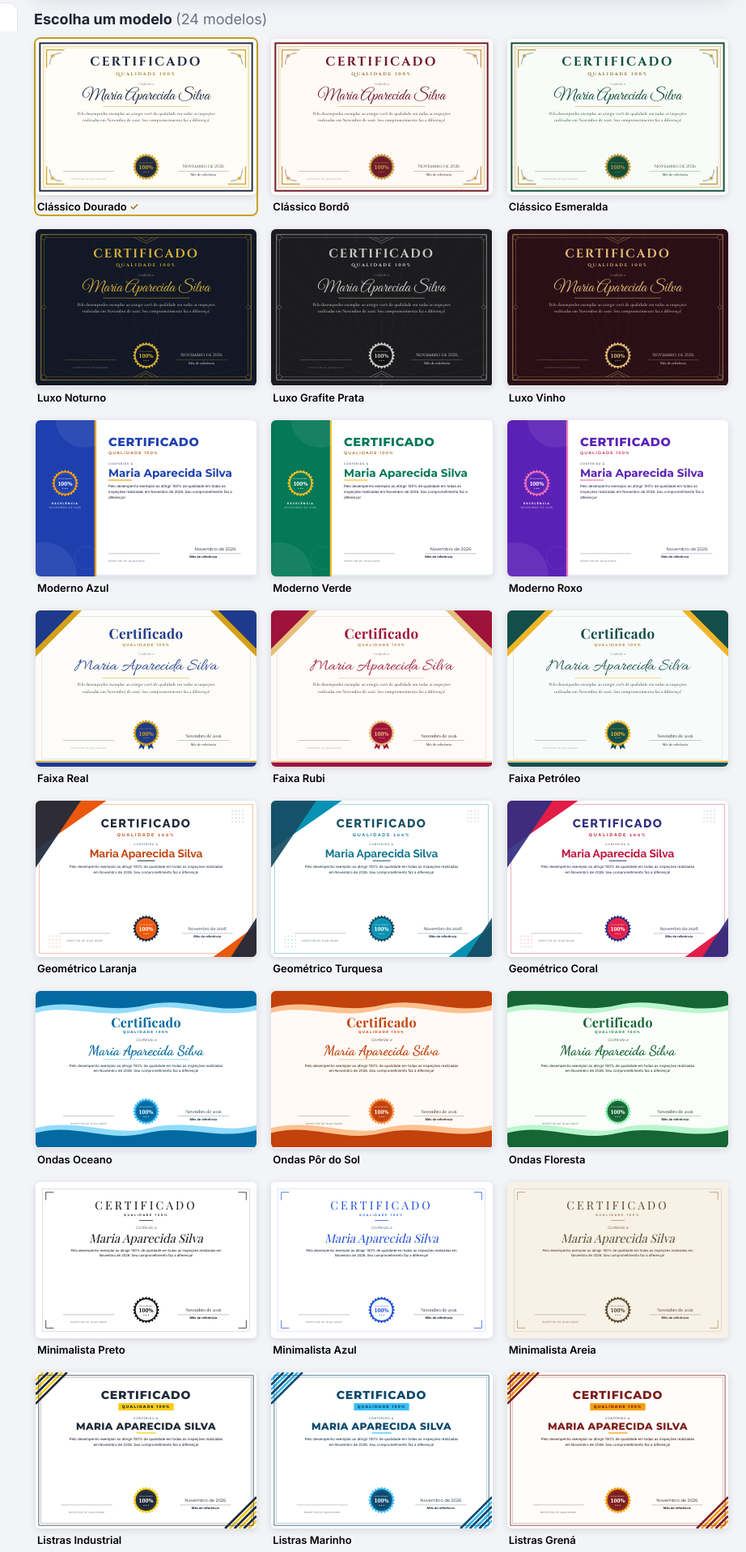
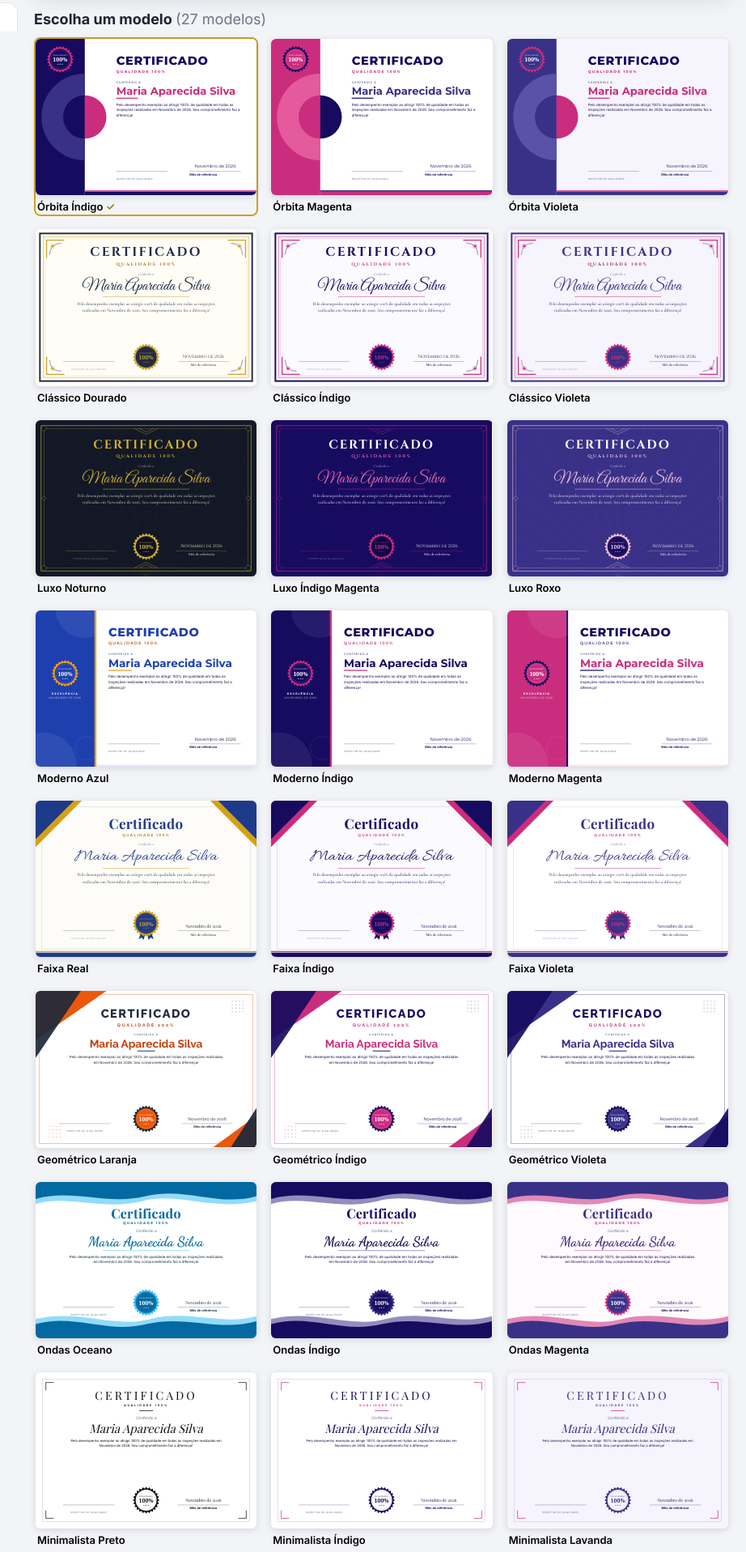
Before and after one commit to biel1412/selo_qualidade, a plain HTML site: page index.html in a window 1280 px wide. Shown: the part 751-2668 px from the top of the page at 81% size, without its empty margins (358-1280 px from the left). Drawn offline with nearby package versions, Linux system fonts and the light colour scheme; a web font is replaced by a local one.

Commit message:
Paleta índigo/roxo/magenta em 19 de 27 modelos + estilo Órbita
Recolore 2 modelos de cada estilo com #170b60, #393187 e #ca2d7e e
adiciona o estilo Órbita (3 variações), inspirado no desenho de círculos.

Co-Authored-By: Claude Opus 5.5 <noreply@anthropic.com>
Claude-Session: https://claude.ai/code/session_018ABQpP5TnsS85qUBjQh5NX

```diff
--- a/css/style.css
+++ b/css/style.css
@@ -152,6 +152,16 @@ code { background: #eef0f5; padding: 1px 5px; border-radius: 4px; font-size: 12.
   font-weight: 700; letter-spacing: .3em; font-size: 14px; text-transform: uppercase; }
 .lay-modern .band-label .band-month { font-weight: 400; letter-spacing: .12em; font-size: 13px; margin-top: 6px; opacity: .85; }
 
+/* Órbita (inspirado na paleta índigo/roxo/magenta) */
+.lay-orbita .content { left: 410px; right: 80px; top: 80px; bottom: 76px; align-items: flex-start; text-align: left; }
+.lay-orbita .title { font-weight: 800; letter-spacing: .05em; }
+.lay-orbita .subtitle { letter-spacing: .28em; font-size: 19px; font-family: 'Montserrat', sans-serif; font-weight: 700; }
+.lay-orbita .lead { font-style: normal; text-transform: uppercase; letter-spacing: .2em; font-size: 14px; font-weight: 600; margin-top: 34px; }
+.lay-orbita .name { font-weight: 700; padding: 0; }
+.lay-orbita .name-rule { width: 110px; height: 5px; }
+.lay-orbita .message { max-width: none; }
+.lay-orbita .band-seal { position: absolute; left: 55px; top: 34px; width: 140px; }
+
 /* Faixa */
 .lay-ribbon .content { top: 78px; bottom: 86px; }
 .lay-ribbon .title { text-transform: none; letter-spacing: .02em; }
@@ -182,7 +192,7 @@ code { background: #eef0f5; padding: 1px 5px; border-radius: 4px; font-size: 12.
 /* Listras */
 .lay-diagonal .content { left: 130px; right: 130px; }
 .lay-diagonal .title { font-weight: 800; letter-spacing: .06em; }
-.lay-diagonal .subtitle { width: auto; background: var(--accent); color: var(--primary); padding: 7px 18px; letter-spacing: .25em; font-size: 19px; font-family: 'Montserrat', sans-serif; font-weight: 800; }
+.lay-diagonal .subtitle { width: auto; background: var(--accent); color: var(--accent-text); padding: 7px 18px; letter-spacing: .25em; font-size: 19px; font-family: 'Montserrat', sans-serif; font-weight: 800; }
 .lay-diagonal .lead { font-style: normal; text-transform: uppercase; letter-spacing: .2em; font-size: 14px; font-weight: 600; margin-top: 30px; }
 .lay-diagonal .name { font-weight: 800; text-transform: uppercase; letter-spacing: .03em; }
 .lay-diagonal .name-rule { width: 100px; height: 5px; }
--- a/js/templates.js
+++ b/js/templates.js
@@ -12,40 +12,44 @@
   const LAYOUTS = {
     classic:  { title: "'Cinzel', serif",           body: "'Cormorant Garamond', serif", name: "'Great Vibes', cursive",    titleSize: 64, nameSize: 82, msgSize: 23, sealText: 'accent' },
     luxe:     { title: "'Cinzel', serif",           body: "'Cormorant Garamond', serif", name: "'Great Vibes', cursive",    titleSize: 62, nameSize: 82, msgSize: 23, sealText: 'accent', dark: true },
-    modern:   { title: "'Montserrat', sans-serif",  body: "'Inter', sans-serif",         name: "'Montserrat', sans-serif",  titleSize: 60, nameSize: 56, msgSize: 18, sealText: 'white' },
+    modern:   { title: "'Montserrat', sans-serif",  body: "'Inter', sans-serif",         name: "'Montserrat', sans-serif",  titleSize: 60, nameSize: 56, msgSize: 18, sealText: 'white', bandSeal: true },
     ribbon:   { title: "'Playfair Display', serif", body: "'Cormorant Garamond', serif", name: "'Allura', cursive",         titleSize: 70, nameSize: 86, msgSize: 23, sealText: 'accent', tails: true },
     geo:      { title: "'Raleway', sans-serif",     body: "'Inter', sans-serif",         name: "'Raleway', sans-serif",     titleSize: 60, nameSize: 56, msgSize: 18, sealText: 'white' },
     wave:     { title: "'Playfair Display', serif", body: "'Inter', sans-serif",         name: "'Dancing Script', cursive", titleSize: 66, nameSize: 70, msgSize: 18, sealText: 'white' },
     minimal:  { title: "'Playfair Display', serif", body: "'Inter', sans-serif",         name: "'Playfair Display', serif", titleSize: 58, nameSize: 60, msgSize: 17, sealText: 'primary' },
+    orbita:   { title: "'Montserrat', sans-serif",  body: "'Inter', sans-serif",         name: "'Montserrat', sans-serif",  titleSize: 60, nameSize: 54, msgSize: 18, sealText: 'white', bandSeal: true },
     diagonal: { title: "'Montserrat', sans-serif",  body: "'Inter', sans-serif",         name: "'Montserrat', sans-serif",  titleSize: 58, nameSize: 50, msgSize: 18, sealText: 'white' }
   };
 
-  /* ---------- Modelos (24) ---------- */
+  /* ---------- Modelos (27) ---------- */
   const RAW = [
+    ['orbita-indigo',      'Órbita Índigo',        'orbita',   { bg: '#ffffff', primary: '#170b60', ring: '#393187', half: '#ca2d7e', accent: '#ca2d7e', accentText: '#ca2d7e', text: '#170b60', muted: '#6b6894', titleColor: '#170b60', nameColor: '#ca2d7e' }],
+    ['orbita-magenta',     'Órbita Magenta',       'orbita',   { bg: '#ffffff', primary: '#ca2d7e', ring: '#e45a9c', half: '#170b60', accent: '#170b60', accentText: '#ca2d7e', text: '#170b60', muted: '#6b6894', titleColor: '#170b60', nameColor: '#393187' }],
+    ['orbita-violeta',     'Órbita Violeta',       'orbita',   { bg: '#f6f4fc', primary: '#393187', ring: '#5a52a8', half: '#ca2d7e', accent: '#ca2d7e', accentText: '#ca2d7e', text: '#1e1650', muted: '#6b6894', titleColor: '#170b60', nameColor: '#ca2d7e' }],
     ['classico-dourado',   'Clássico Dourado',     'classic',  { bg: '#fffdf6', primary: '#1f2a44', accent: '#c9a227', accentText: '#9a7716', text: '#1f2a44', muted: '#5b6478' }],
-    ['classico-bordo',     'Clássico Bordô',       'classic',  { bg: '#fffaf5', primary: '#6d1a2a', accent: '#c49a45', accentText: '#8f6a22', text: '#3a1d22', muted: '#7a5a5f' }],
-    ['classico-esmeralda', 'Clássico Esmeralda',   'classic',  { bg: '#f8fbf7', primary: '#0f4d3a', accent: '#b8963e', accentText: '#86691f', text: '#173b30', muted: '#5c7068' }],
+    ['classico-indigo',    'Clássico Índigo',      'classic',  { bg: '#fbfaff', primary: '#170b60', accent: '#ca2d7e', accentText: '#ca2d7e', text: '#170b60', muted: '#6b6894' }],
+    ['classico-violeta',   'Clássico Violeta',     'classic',  { bg: '#f6f4fc', primary: '#393187', accent: '#ca2d7e', accentText: '#a51f63', text: '#1e1650', muted: '#6b6894' }],
     ['luxo-noturno',       'Luxo Noturno',         'luxe',     { bg: '#121826', primary: '#0b1020', accent: '#d4af37', accentText: '#d4af37', text: '#f3ead2', muted: '#b9b2a0' }],
-    ['luxo-grafite',       'Luxo Grafite Prata',   'luxe',     { bg: '#1c1c1e', primary: '#111113', accent: '#c8c8c8', accentText: '#e5e5e5', text: '#f2f2f2', muted: '#a1a1a6' }],
-    ['luxo-vinho',         'Luxo Vinho',           'luxe',     { bg: '#2a0f17', primary: '#1a0910', accent: '#e0b973', accentText: '#e0b973', text: '#f7e9d7', muted: '#c9b29f' }],
+    ['luxo-indigo',        'Luxo Índigo Magenta',  'luxe',     { bg: '#170b60', primary: '#0f0745', accent: '#ca2d7e', accentText: '#e86aa9', text: '#ffffff', muted: '#b8b3e0', titleColor: '#ffffff', nameColor: '#e86aa9' }],
+    ['luxo-roxo',          'Luxo Roxo',            'luxe',     { bg: '#393187', primary: '#170b60', accent: '#f3c1dc', accentText: '#f3c1dc', text: '#ffffff', muted: '#cfcaf0', titleColor: '#ffffff', nameColor: '#f3c1dc' }],
     ['moderno-azul',       'Moderno Azul',         'modern',   { bg: '#ffffff', primary: '#1e40af', accent: '#f59e0b', accentText: '#b45309', text: '#0f172a', muted: '#64748b' }],
-    ['moderno-verde',      'Moderno Verde',        'modern',   { bg: '#ffffff', primary: '#047857', accent: '#fbbf24', accentText: '#a16207', text: '#0f172a', muted: '#64748b' }],
-    ['moderno-roxo',       'Moderno Roxo',         'modern',   { bg: '#ffffff', primary: '#5b21b6', accent: '#f472b6', accentText: '#be185d', text: '#1e1b4b', muted: '#6b7280' }],
+    ['moderno-indigo',     'Moderno Índigo',       'modern',   { bg: '#ffffff', primary: '#170b60', accent: '#ca2d7e', accentText: '#ca2d7e', text: '#170b60', muted: '#6b6894' }],
+    ['moderno-magenta',    'Moderno Magenta',      'modern',   { bg: '#ffffff', primary: '#ca2d7e', accent: '#170b60', accentText: '#393187', text: '#170b60', muted: '#6b6894', titleColor: '#170b60', nameColor: '#ca2d7e' }],
     ['faixa-real',         'Faixa Real',           'ribbon',   { bg: '#fdfcf8', primary: '#1e3a8a', accent: '#d4a017', accentText: '#a07a0c', text: '#1e293b', muted: '#64748b' }],
-    ['faixa-rubi',         'Faixa Rubi',           'ribbon',   { bg: '#fffbfa', primary: '#9f1239', accent: '#e5c07b', accentText: '#a8741f', text: '#3b0d1a', muted: '#7c5a62' }],
-    ['faixa-petroleo',     'Faixa Petróleo',       'ribbon',   { bg: '#f9fbfb', primary: '#134e4a', accent: '#f0b429', accentText: '#a87a06', text: '#0f2e2c', muted: '#5f7472' }],
+    ['faixa-indigo',       'Faixa Índigo',         'ribbon',   { bg: '#fbfaff', primary: '#170b60', accent: '#ca2d7e', accentText: '#ca2d7e', text: '#170b60', muted: '#6b6894' }],
+    ['faixa-violeta',      'Faixa Violeta',        'ribbon',   { bg: '#ffffff', primary: '#393187', accent: '#ca2d7e', accentText: '#ca2d7e', text: '#1e1650', muted: '#6b6894' }],
     ['geo-laranja',        'Geométrico Laranja',   'geo',      { bg: '#ffffff', primary: '#ea580c', accent: '#1e293b', accentText: '#c2410c', text: '#1e293b', muted: '#64748b', titleColor: '#1e293b', nameColor: '#c2410c' }],
-    ['geo-turquesa',       'Geométrico Turquesa',  'geo',      { bg: '#ffffff', primary: '#0891b2', accent: '#164e63', accentText: '#0e7490', text: '#0f2a33', muted: '#5b7480', titleColor: '#164e63', nameColor: '#0e7490' }],
-    ['geo-coral',          'Geométrico Coral',     'geo',      { bg: '#ffffff', primary: '#e11d48', accent: '#312e81', accentText: '#be123c', text: '#1e1b4b', muted: '#6b7280', titleColor: '#312e81', nameColor: '#be123c' }],
+    ['geo-indigo',         'Geométrico Índigo',    'geo',      { bg: '#ffffff', primary: '#ca2d7e', accent: '#170b60', accentText: '#ca2d7e', text: '#170b60', muted: '#6b6894', titleColor: '#170b60', nameColor: '#ca2d7e' }],
+    ['geo-violeta',        'Geométrico Violeta',   'geo',      { bg: '#ffffff', primary: '#393187', accent: '#170b60', accentText: '#ca2d7e', text: '#170b60', muted: '#6b6894', titleColor: '#170b60', nameColor: '#393187' }],
     ['ondas-oceano',       'Ondas Oceano',         'wave',     { bg: '#ffffff', primary: '#0369a1', accent: '#38bdf8', accentText: '#0369a1', text: '#0c2a3e', muted: '#5b7283' }],
-    ['ondas-por-do-sol',   'Ondas Pôr do Sol',     'wave',     { bg: '#fffaf5', primary: '#c2410c', accent: '#fb923c', accentText: '#c2410c', text: '#3b1d0e', muted: '#7c5d4c' }],
-    ['ondas-floresta',     'Ondas Floresta',       'wave',     { bg: '#fafdf9', primary: '#166534', accent: '#86efac', accentText: '#15803d', text: '#12301d', muted: '#5d7465' }],
+    ['ondas-indigo',       'Ondas Índigo',         'wave',     { bg: '#ffffff', primary: '#170b60', accent: '#393187', accentText: '#ca2d7e', text: '#170b60', muted: '#6b6894' }],
+    ['ondas-magenta',      'Ondas Magenta',        'wave',     { bg: '#fffafd', primary: '#393187', accent: '#ca2d7e', accentText: '#ca2d7e', text: '#170b60', muted: '#6b6894' }],
     ['minimal-preto',      'Minimalista Preto',    'minimal',  { bg: '#ffffff', primary: '#111111', accent: '#111111', accentText: '#111111', text: '#111111', muted: '#6b7280' }],
-    ['minimal-azul',       'Minimalista Azul',     'minimal',  { bg: '#ffffff', primary: '#1d4ed8', accent: '#1d4ed8', accentText: '#1d4ed8', text: '#0f172a', muted: '#64748b' }],
-    ['minimal-areia',      'Minimalista Areia',    'minimal',  { bg: '#f7f1e6', primary: '#5c4a32', accent: '#b08d57', accentText: '#8a6a3a', text: '#3d3122', muted: '#7d6c58' }],
+    ['minimal-indigo',     'Minimalista Índigo',   'minimal',  { bg: '#ffffff', primary: '#170b60', accent: '#ca2d7e', accentText: '#ca2d7e', text: '#170b60', muted: '#6b6894' }],
+    ['minimal-lavanda',    'Minimalista Lavanda',  'minimal',  { bg: '#f6f4fc', primary: '#393187', accent: '#ca2d7e', accentText: '#393187', text: '#1e1650', muted: '#6b6894' }],
     ['listras-industrial', 'Listras Industrial',   'diagonal', { bg: '#ffffff', primary: '#1f2937', accent: '#facc15', accentText: '#1f2937', text: '#111827', muted: '#6b7280' }],
-    ['listras-marinho',    'Listras Marinho',      'diagonal', { bg: '#ffffff', primary: '#0c4a6e', accent: '#38bdf8', accentText: '#0c4a6e', text: '#0b2537', muted: '#5b7283' }],
-    ['listras-grena',      'Listras Grená',        'diagonal', { bg: '#fffdfa', primary: '#7f1d1d', accent: '#f59e0b', accentText: '#7f1d1d', text: '#2d0f0f', muted: '#7a5c5c' }]
+    ['listras-indigo',     'Listras Índigo',       'diagonal', { bg: '#ffffff', primary: '#170b60', accent: '#ca2d7e', accentText: '#ffffff', text: '#170b60', muted: '#6b6894' }],
+    ['listras-violeta',    'Listras Violeta',      'diagonal', { bg: '#fbfaff', primary: '#393187', accent: '#ca2d7e', accentText: '#ffffff', text: '#1e1650', muted: '#6b6894' }]
   ];
 
   const TEMPLATES = RAW.map(([id, nome, layout, c]) => {
@@ -55,7 +59,7 @@
     t.nameColor = c.nameColor || (L.dark ? c.accent : c.primary);
     const sealText = L.sealText === 'accent' ? c.accent : L.sealText === 'primary' ? c.primary : '#ffffff';
     t.seal = {
-      star: layout === 'minimal' ? c.primary : c.accent,
+      star: layout === 'minimal' ? c.primary : layout === 'orbita' ? c.half : c.accent,
       center: layout === 'minimal' ? c.bg : c.primary,
       text: sealText
     };
@@ -155,6 +159,14 @@ ${dots}`;
       return `<rect x="34" y="34" width="1055" height="726" fill="none" stroke="${t.primary}" stroke-opacity="0.5" stroke-width="1"/>
 ${L(52, 52, 1, 1)}${L(1071, 52, -1, 1)}${L(52, 742, 1, -1)}${L(1071, 742, -1, -1)}`;
     },
+    orbita(t) {
+      return `<rect x="0" y="0" width="250" height="794" fill="${t.primary}"/>
+<path d="M250,177 A220,220 0 0,0 250,617 Z" fill="${t.ring}"/>
+<path d="M250,287 A110,110 0 0,0 250,507 Z" fill="${t.primary}"/>
+<path d="M250,287 A110,110 0 0,1 250,507 Z" fill="${t.half}"/>
+<rect x="250" y="776" width="873" height="18" fill="${t.primary}"/>
+<rect x="250" y="770" width="873" height="6" fill="${t.half}"/>`;
+    },
     diagonal(t) {
       let s = '';
       for (let i = 0; i < 6; i++) {
@@ -177,11 +189,12 @@ ${L(52, 52, 1, 1)}${L(1071, 52, -1, 1)}${L(52, 742, 1, -1)}${L(1071, 742, -1, -1
       `--title-size:${t.titleSize}px`, `--name-size:${t.nameSize}px`, `--msg-size:${t.msgSize}px`,
       `--sig-color:${d.sigColor}`
     ].join(';');
-    const isModern = t.layout === 'modern';
+    const isModern = t.layout === 'modern', bandSeal = !!t.bandSeal;
     const company = [d.empresa, d.setor].filter(Boolean).map(esc).join(' &nbsp;·&nbsp; ');
     return `<div class="cert lay-${t.layout}" style="${vars}">
 <svg class="deco" xmlns="http://www.w3.org/2000/svg" viewBox="0 0 ${W} ${H}" width="${W}" height="${H}">${DECO[t.layout](t)}</svg>
-${isModern ? `<div class="band-seal">${seal(t, false)}</div><div class="band-label"><div>Excelência</div><div class="band-month">${esc(d.periodo)}</div></div>` : ''}
+${bandSeal ? `<div class="band-seal">${seal(t, false)}</div>` : ''}
+${isModern ? `<div class="band-label"><div>Excelência</div><div class="band-month">${esc(d.periodo)}</div></div>` : ''}
 <div class="content">
   ${d.logo ? `<img class="logo" src="${d.logo}" alt="">` : ''}
   ${company ? `<div class="company">${company}</div>` : ''}
@@ -194,7 +207,7 @@ ${isModern ? `<div class="band-seal">${seal(t, false)}</div><div class="band-lab
   <p class="message">${d.mensagemHTML}</p>
   <div class="footer">
     <div class="sig">${d.sigHTML}<div class="sig-line">${esc(d.inspetor) || '&nbsp;'}</div><div class="sig-role">${esc(d.cargo) || '&nbsp;'}</div></div>
-    ${isModern ? '' : `<div class="seal">${seal(t, !!t.tails)}</div>`}
+    ${bandSeal ? '' : `<div class="seal">${seal(t, !!t.tails)}</div>`}
     <div class="datebox"><div class="date-val">${esc(d.periodo)}</div><div class="sig-line">${esc(d.dataLabel)}</div><div class="sig-role">&nbsp;</div></div>
   </div>
 </div>
```
